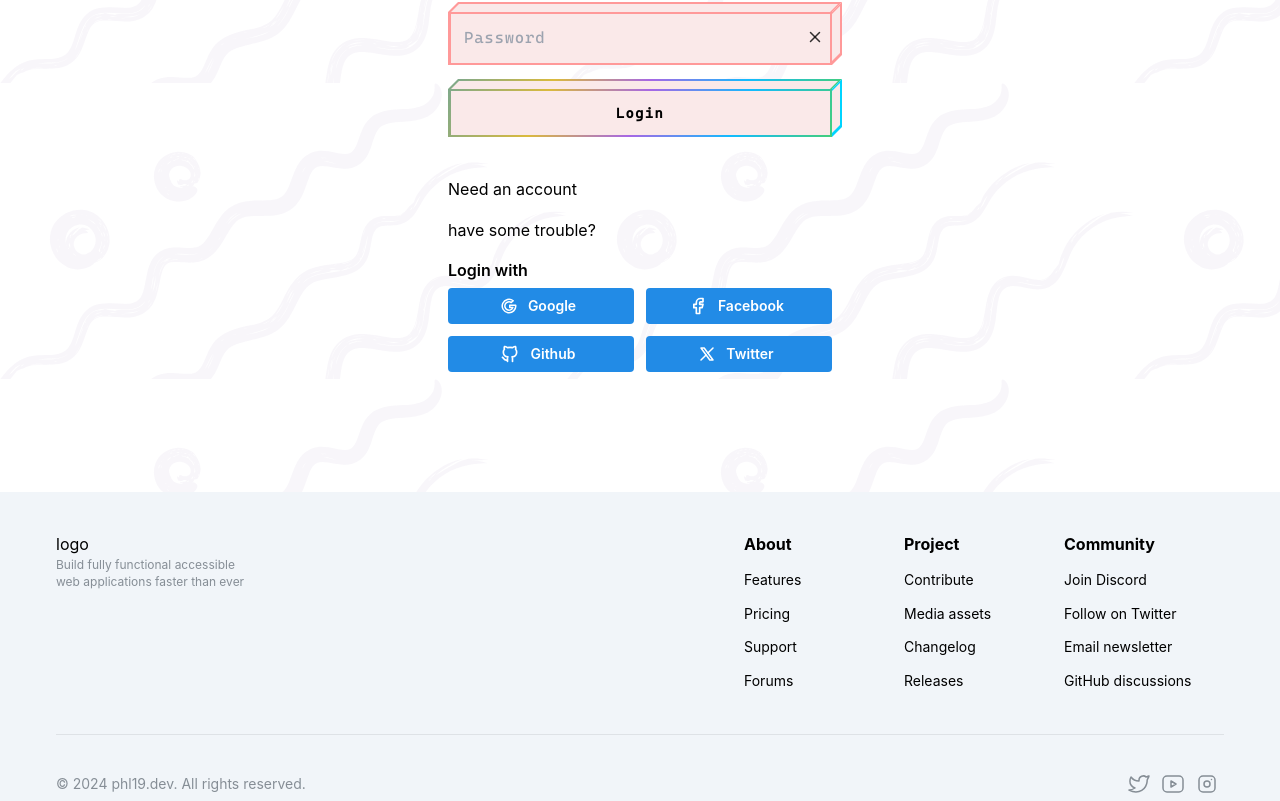
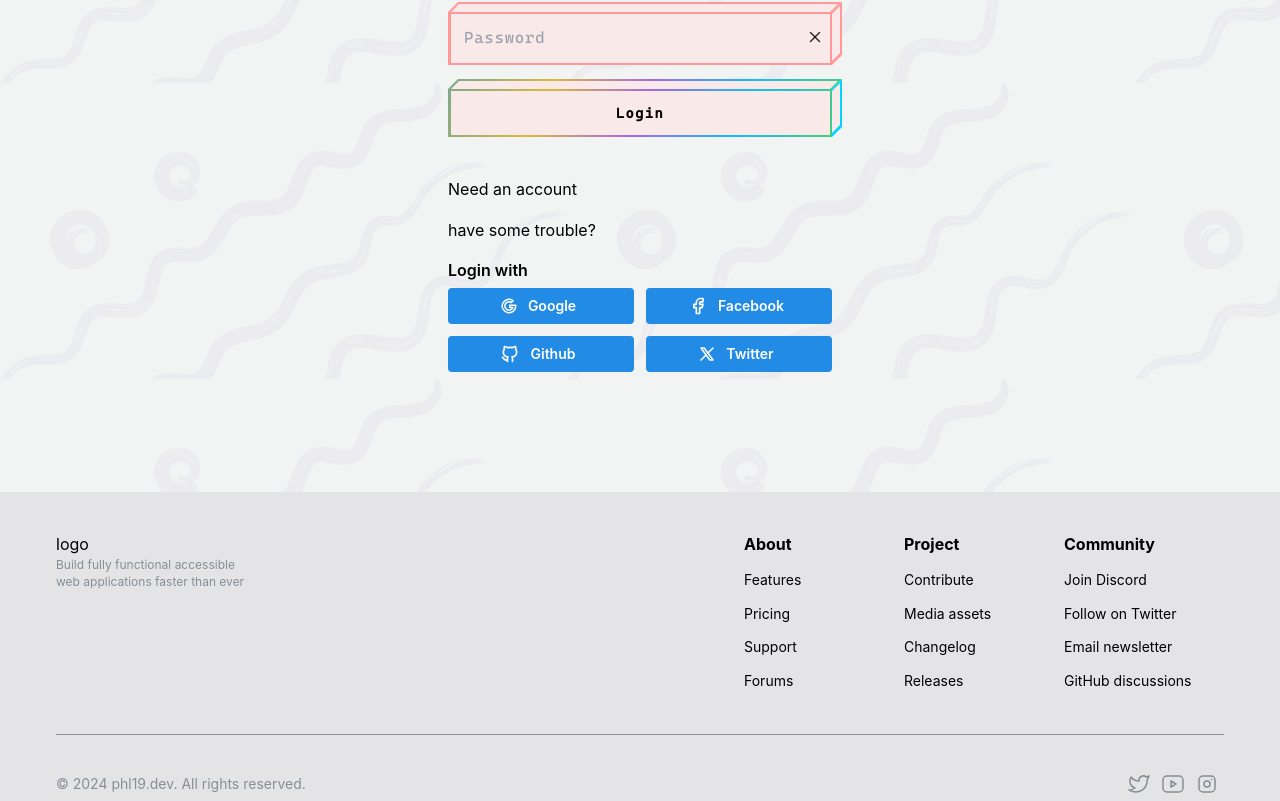
Before and after one commit to phlong19/SynthwaveBlogV2, a React (Vite) app: page /auth/login in a window 1280 px wide. Shown: the part 277-1078 px from the top of the page. Built offline with nearby package versions, Linux system fonts and the light colour scheme; no server answers.

Commit message:
chore: ui modified

```diff
--- a/src/components/ui/Footer.tsx
+++ b/src/components/ui/Footer.tsx
@@ -8,7 +8,7 @@ import { Link } from "react-router-dom";
 
 function Footer() {
   return (
-    <footer className="bottom-0 mx-auto mt-10 w-full bg-slate-100 px-14 pt-10 dark:bg-zinc-800">
+    <footer className="bottom-0 mx-auto mt-10 w-full bg-zinc-200 px-14 pt-10 dark:bg-zinc-800">
       <Flex
         maw="100rem"
         gap={{ base: 20, sm: 15 }}
@@ -49,7 +49,7 @@ function Footer() {
         </Flex>
       </Flex>
 
-      <Divider my="xl" />
+      <Divider my="xl" color='gray' />
       <Flex justify="space-between" align="center">
         <Text c="dimmed" size="sm">
           © 2024 phl19.dev. All rights reserved.
--- a/src/components/ui/home/Categories.tsx
+++ b/src/components/ui/home/Categories.tsx
@@ -23,7 +23,7 @@ function Categories({ data }: Props) {
         {data.map((i, index) => (
           <Link
             to="/"
-            className={`${index % 2 !== 0 ? "clipped hover:reverse-clipped" : "reverse-clipped hover:clipped"} group overflow-hidden brightness-100 transition-all duration-300 hover:brightness-[0.85]`}
+            className={`${index % 2 !== 0 ? "clipped hover:reverse-clipped" : "reverse-clipped hover:clipped"} group border border-black/20 overflow-hidden brightness-100 transition-all duration-300 hover:border-0 hover:brightness-[0.85]`}
             key={index}
           >
             <AspectRatio
--- a/src/components/ui/kcal/Properties.tsx
+++ b/src/components/ui/kcal/Properties.tsx
@@ -9,7 +9,7 @@ interface Properties {
 
 function Properties() {
   return (
-    <div className="grid grid-cols-3 grid-rows-2 gap-5 gap-x-10 bg-white px-5 py-8 overflow-hidden">
+    <div className="grid grid-cols-3 grid-rows-2 gap-5 gap-x-10 overflow-hidden bg-light px-5 py-8">
       {pro.map(({ name, description, value, rate }, index) => (
         <div key={index}>
           <Title order={3} fw={500}>
@@ -28,7 +28,6 @@ function Properties() {
             </Badge>
           </div>
           <p>{description}</p>
-          {/* https://cdn. dribbble. com/userupload/13724216/file/original-e7650fa60d5737382c64ba1575b22dab.png?resize=1905x1429v */}
         </div>
       ))}
     </div>
--- a/src/index.css
+++ b/src/index.css
@@ -12,7 +12,7 @@
 @layer components {
   /* custom heading */
   .title {
-    @apply relative uppercase italic mb-2;
+    @apply relative mb-2 uppercase italic;
   }
   .title::after {
     @apply absolute left-3 top-3 w-[max-content] text-xl font-medium uppercase italic text-black opacity-20 blur-[1px] content-[attr(data-name)] dark:text-white;
@@ -52,9 +52,13 @@
   box-sizing: border-box;
 }
 
+html:not(.dark) body {
+  background-color: #f2f4f4;
+}
+
 /* react-router-dom active navlink */
 /* auth page */
-a.auth.active{
+a.auth.active {
   display: none;
 }
 
--- a/tailwind.config.js
+++ b/tailwind.config.js
@@ -7,6 +7,9 @@ export default {
       fontFamily: {
         cas: ['"Cascadia Code"'],
       },
+      colors: {
+        light: "#f2f4f4",
+      },
     },
   },
   plugins: [],
```
